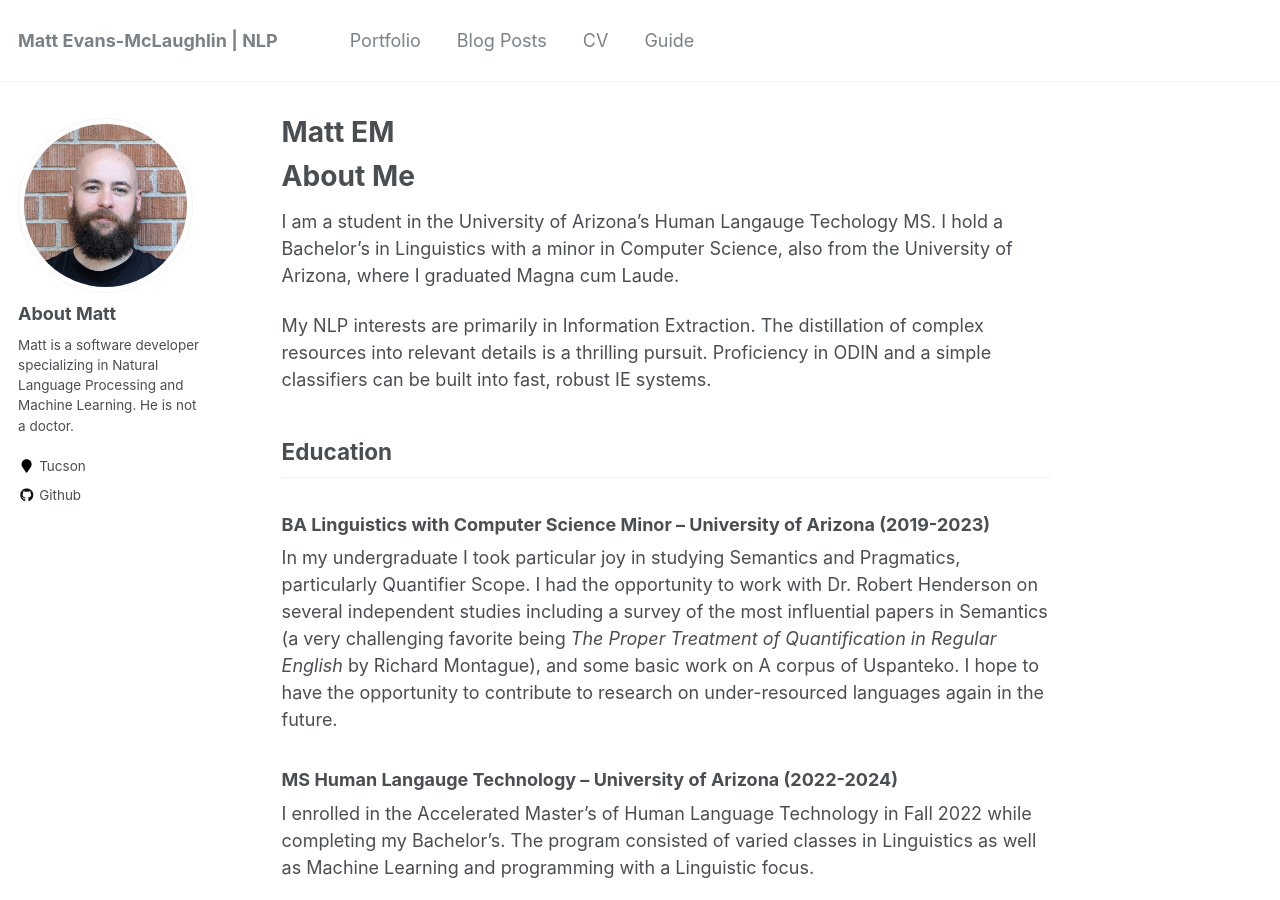
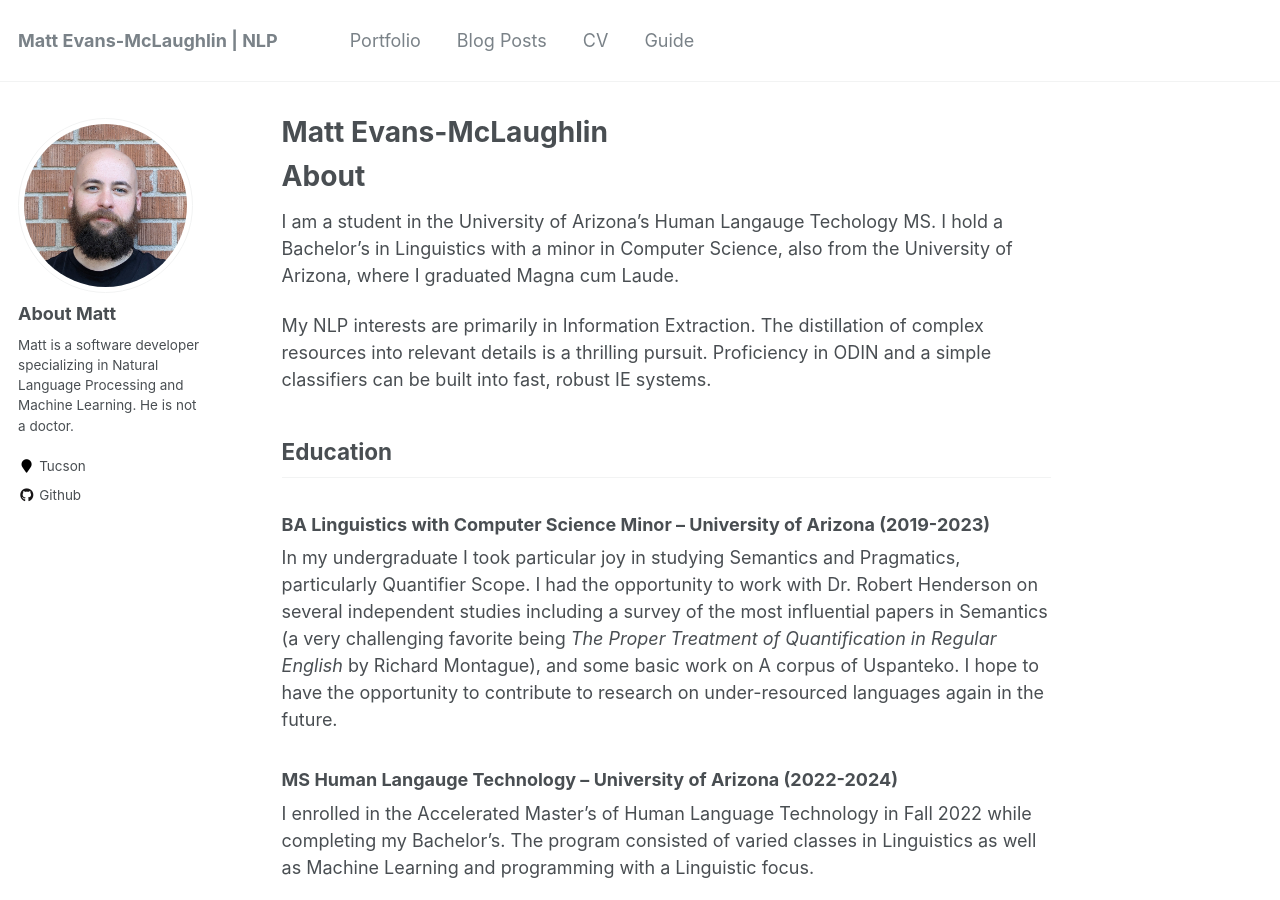
Before and after one commit to mc-wut/mc-wut.github.io, a Jekyll site: the page built from _pages/about.md, in a window 1280 px wide and 900 px high. Built offline with Jekyll 4.4.1, drawn with Linux system fonts in a browser that asks for light colours.

Commit message:
- Fixes Page Title - Changes "About Me" to "About"

```diff
--- a/_pages/about.md
+++ b/_pages/about.md
@@ -1,6 +1,6 @@
 ---
 permalink: /
-title: "Matt EM"
+title: "Matt Evans-McLaughlin"
 excerpt: "About me"
 author_profile: true
 redirect_from:
@@ -8,7 +8,7 @@ redirect_from:
   - /about.html
 ---
 
-# About Me
+# About
 I am a student in the University of Arizona's Human Langauge Techology MS. I hold a Bachelor's in Linguistics with a minor in Computer Science, also from the University of Arizona, where I graduated Magna cum Laude.
 
 My NLP interests are primarily in Information Extraction. The distillation of complex resources into relevant details is a thrilling pursuit. Proficiency in ODIN and a simple classifiers can be built into fast, robust IE systems.
```
